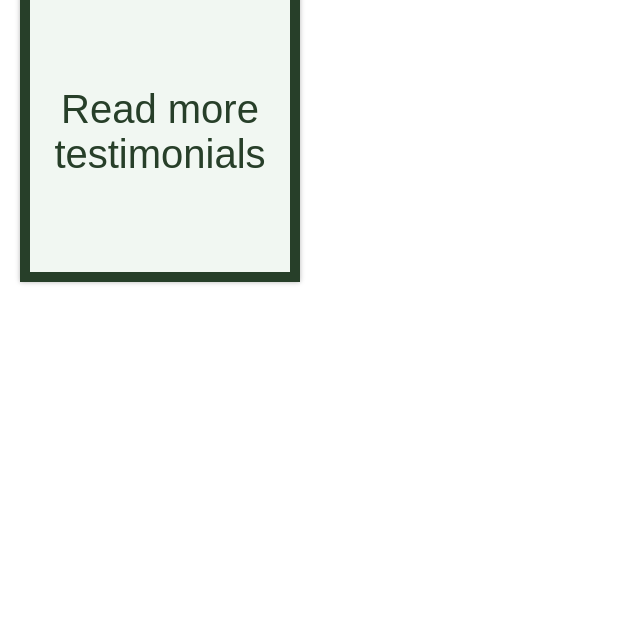
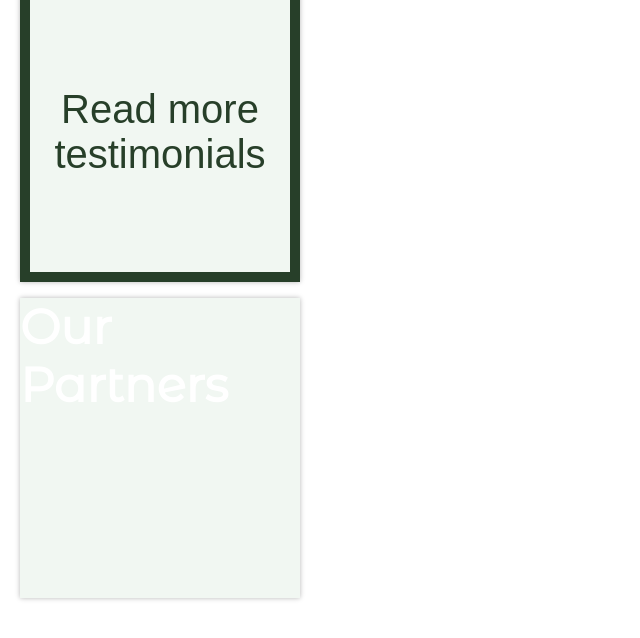
Before and after one commit to annaszalkiewicz/eaglegolfgroup, a React (Create React App) app: page / in a window 1280 px wide. Shown: the part 6664-7302 px from the top of the page, without its empty margins (0-640 px from the left). Built offline with nearby package versions, Linux system fonts and the light colour scheme.

Commit message:
Add partners header

```diff
--- a/src/js/Home.js
+++ b/src/js/Home.js
@@ -133,6 +133,9 @@ class Home extends Component {
             <button className="grid-item testimonials-button">
               <a href="#">Read more testimonials</a>
             </button>
+            <header className="grid-item section-header partners-item-1">
+              <h2>Our Partners</h2>
+            </header>
           </div>
         </main>
         <Footer />
```
